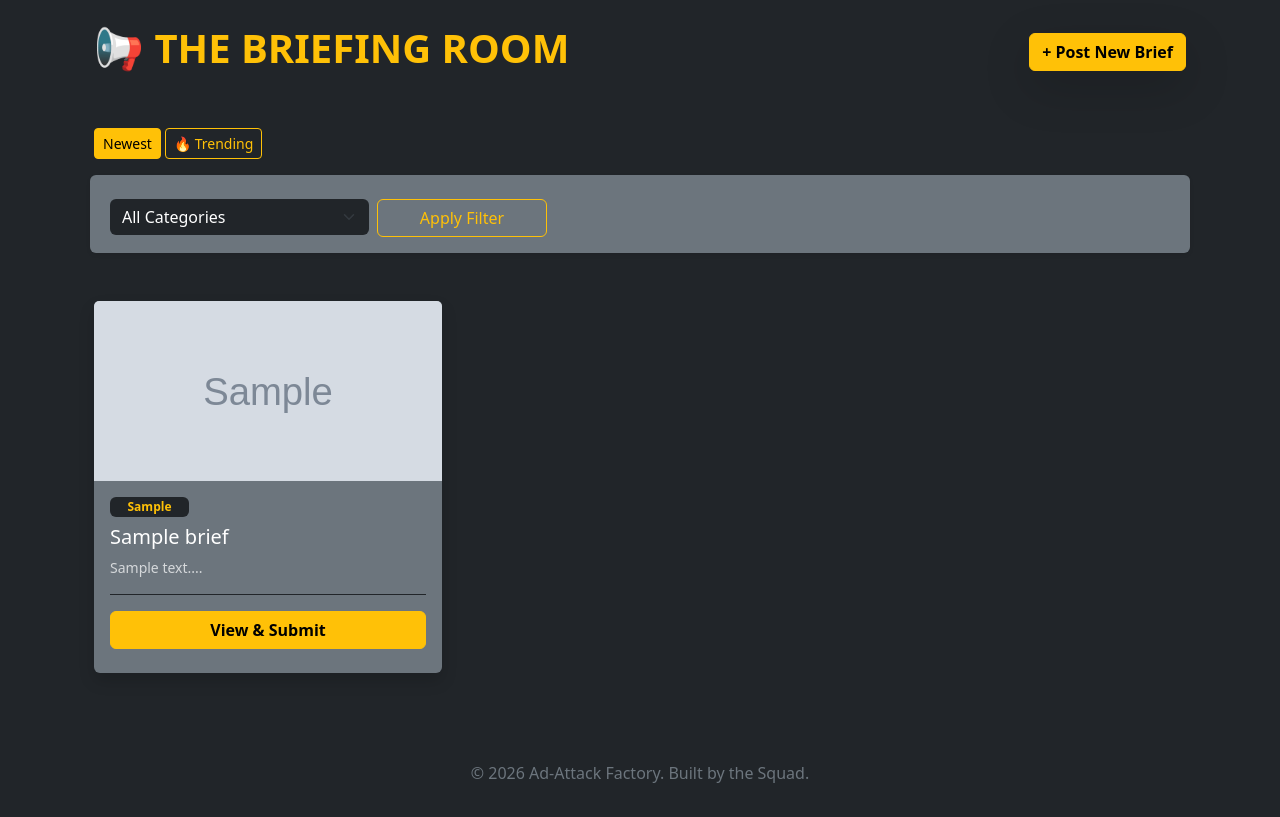
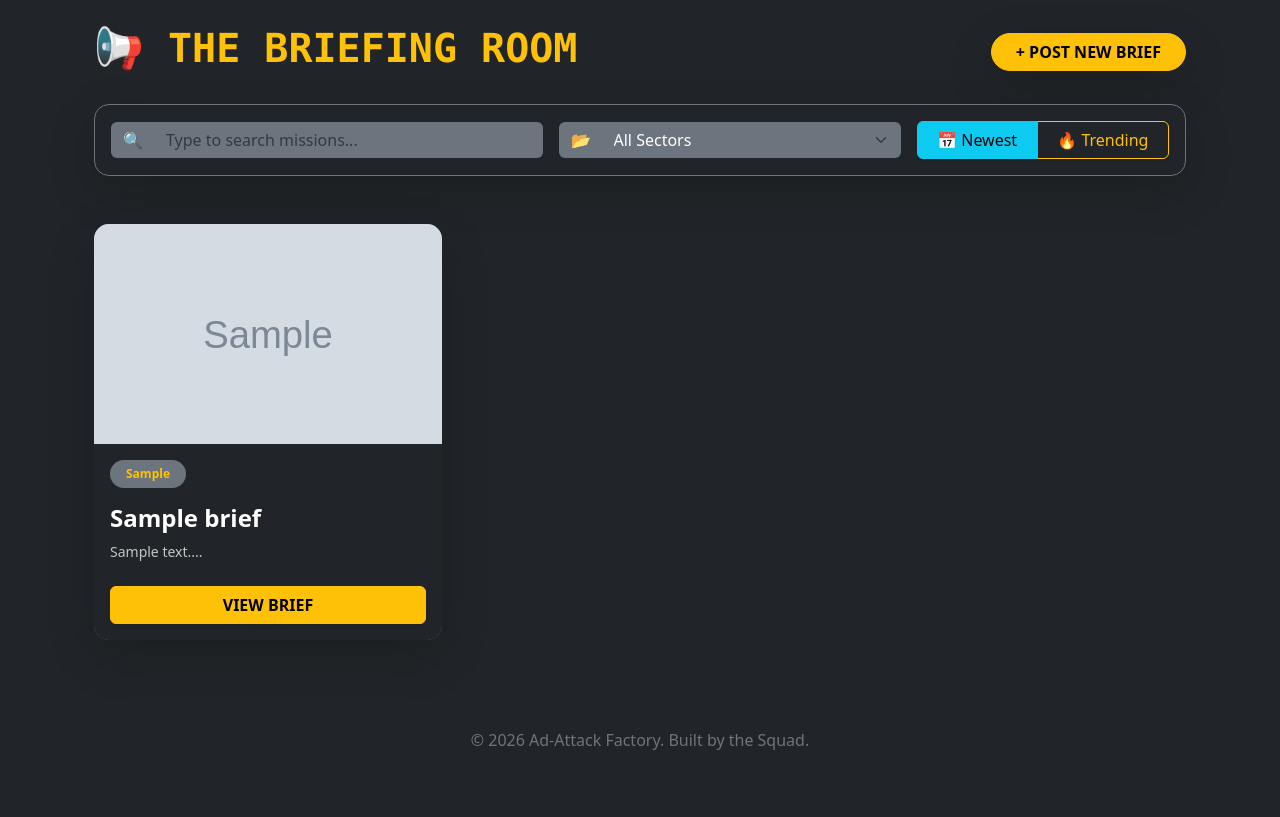
Before and after one commit to MobBlackStar/Ad-Attack, a PHP site: page /brief in a window 1280 px wide. Shown: the part 56-873 px from the top of the page. After the commit the page ends 806 px from the top, so only its background shows below. Run offline with PHP 8.4, Linux system fonts and the light colour scheme; tables that the repository leaves empty hold one stand-in row (values such as "Sample post"); grey boxes marked "Sample" are stand-in pictures.

Commit message:
Architect: Stable Checkpoint before Cyberpunk Overhaul

```diff
--- a/app/Controllers/BriefController.php
+++ b/app/Controllers/BriefController.php
@@ -5,41 +5,50 @@ use App\Core\Controller;
 use App\Core\Session;
 use App\Core\Auth;
 use App\Models\Brief;
-use App\Models\Ad; // Fedi: Added this so the 'show' method knows what an Ad is!
+use App\Models\Ad;
 
 class BriefController extends Controller {
 
-    // TEAM: Moataz here. This is the "Lobby".
-    // Fedi here, uh we had a bug and its fixed now
+    // TEAM: The Lobby. Now handles Search, Filter, Sort, AND Pagination!
     public function index() {
         $model = new Brief();
-        $sort = $_GET['sort'] ?? 'newest'; // TEAM: Default to newest
 
-        if ($sort == 'trending') {
-            $briefs = $model->findAllTrending();
-        } else {
-            $briefs = $model->findAll(); // Assuming findAll sorts by date desc
-        }
+        $category = $_GET['cat'] ?? 'All';
+        $sort = $_GET['sort'] ?? 'newest';
+        $search = $_GET['search'] ?? '';
 
-        $this->view('briefs/index', [
-            'title'  => 'Briefing Room',
-            'briefs' => $briefs,
-            'currentSort' => $sort
+        // --- PAGINATION MATH ---
+        $page = isset($_GET['page']) && is_numeric($_GET['page']) ? (int)$_GET['page'] : 1;
+        $limit = 6; // Show 6 Briefs per page
+        $offset = ($page - 1) * $limit;
+
+        // Fedi: Ask the warehouse for the total count so we can draw the page buttons
+        $totalBriefs = $model->getTotalFiltered($category, $search);
+        $totalPages = ceil($totalBriefs / $limit);
+
+        // Fedi: Grab the exact 6 briefs for this specific page
+        $briefs = $model->getFilteredBriefs($category, $sort, $search, $limit, $offset);
+
+        $this->view('briefs/index',[
+            'title'           => 'Ad-Attack | Briefing Room',
+            'briefs'          => $briefs,
+            'currentCategory' => $category,
+            'currentSort'     => $sort,
+            'currentSearch'   => $search,
+            'currentPage'     => $page,
+            'totalPages'      => $totalPages
         ]);
     }
 
     public function create() {
-        // Donyes: The bouncer is active! You need a badge to post.
         Auth::requireLogin();
-        $this->view('briefs/create', ['title' => 'Ad-Attack | New Brief']);
+        $this->view('briefs/create',['title' => 'Ad-Attack | New Brief']);
     }
 
     public function store() {
         Auth::requireLogin();
-
-        // SECURITY: Fedi's Secret Handshake (CSRF)
         if (!Session::checkCSRF($_POST['csrf_token'] ?? '')) {
-            die("Security Error: Invalid Handshake. Go back to the shadow realm.");
+            die("Security Error: Invalid Handshake.");
         }
 
         $model = new Brief();
@@ -51,7 +60,7 @@ class BriefController extends Controller {
 
         if (move_uploaded_file($_FILES['brief_image']['tmp_name'], $destination)) {
             $model->saveBrief([
-                'agency_id'   => Auth::id(), // TEAM: Using real ID now! No more Agency #1.
+                'agency_id'   => Auth::id(),
                 'title'       => $_POST['title'],
                 'description' => $_POST['description'],
                 'category'    => $_POST['category'],
@@ -62,16 +71,16 @@ class BriefController extends Controller {
             Session::flash('message', 'Challenge Launched! Let the attacks begin! 🚀');
             header('Location: ' . BASE_URL . '/brief');
             exit();
+        } else {
+            die("Upload failed.");
         }
     }
 
-    // TEAM: Moataz worked on the Detail page, Fedi linked Sarra's ads to it!
     public function show($id) {
         $model = new Brief();
         $brief = $model->find($id);
         if (!$brief) { die("This brief has been shredded or never existed."); }
 
-        // TEAM: Architect Magic - Pulling the Ads and checking the Voting status
         $adModel = new Ad();
         $voteModel = new \App\Models\Vote();
         $ads = $adModel->getByBriefWithAgency($id);
@@ -81,20 +90,18 @@ class BriefController extends Controller {
             $ad->has_voted = Session::isLoggedIn() ? $voteModel->hasVoted($ad->id, Auth::id()) : false;
         }
 
-        $this->view('briefs/show', [
+        $this->view('briefs/show',[
             'title' => $brief->title,
             'brief' => $brief,
-            'ads'   => $ads // Fedi's glue logic
+            'ads'   => $ads
         ]);
     }
 
-    // TEAM: Moataz's "Shredder" Action.
     public function delete($id) {
         Auth::requireLogin();
         $model = new Brief();
         $brief = $model->find($id);
 
-        // SECURITY: Only the owner (or the Overlord Admin) can shred this!
         if ($brief && ($brief->agency_id == Auth::id() || Auth::id() == 1)) {
             $model->delete($id);
             Session::flash('message', 'Challenge shredded and deleted! 🗑️');
@@ -102,9 +109,9 @@ class BriefController extends Controller {
             Session::flash('message', 'Access Denied: You cannot destroy someone else\'s work.');
         }
         header('Location: ' . BASE_URL . '/brief');
+        exit();
     }
 
-    // TEAM: Moataz's Edit Room
     public function edit($id) {
         Auth::requireLogin();
         $model = new Brief();
@@ -114,19 +121,18 @@ class BriefController extends Controller {
             die("Error: You do not have permission to edit this blueprint.");
         }
 
-        $this->view('briefs/edit', [
+        $this->view('briefs/edit',[
             'title' => 'Edit Brief: ' . $brief->title,
             'brief' => $brief
         ]);
     }
 
-    // TEAM: Processing the blueprint changes (The Update)
     public function update($id) {
         Auth::requireLogin();
         if (!Session::checkCSRF($_POST['csrf_token'] ?? '')) die("CSRF Error");
 
         $model = new Brief();
-        $data = [
+        $data =[
             'title'       => $_POST['title'],
             'description' => $_POST['description'],
             'category'    => $_POST['category'],
--- a/app/Models/Brief.php
+++ b/app/Models/Brief.php
@@ -1,55 +1,81 @@
 <?php
 namespace App\Models;
-
 use App\Core\Model;
 
-// TEAM: Moataz here. This is our Warehouse Worker for challenges.
-// I've added functions to Edit, Delete, and Filter our data.
 class Brief extends Model {
-
-    // TEAM: Moataz - This is the "Trending" logic.
-    // It sorts briefs by the total number of votes their ads have received.
-    public function findAllTrending() {
-        $sql = "SELECT b.*, COUNT(v.id) as vote_total
-                FROM briefs b
-                LEFT JOIN ads a ON b.id = a.brief_id
-                LEFT JOIN votes v ON a.id = v.ad_id
-                GROUP BY b.id
-                ORDER BY vote_total DESC";
-        return $this->db->query($sql)->fetchAll();
-    }
-
     protected $table = 'briefs';
 
-    // TEAM: Save a brand new challenge
     public function saveBrief($data) {
         $sql = "INSERT INTO briefs (agency_id, title, description, category, image, deadline)
                 VALUES (:agency_id, :title, :description, :category, :image, :deadline)";
-
-        $stmt = $this->db->prepare($sql);
-        return $stmt->execute($data);
+        return $this->db->prepare($sql)->execute($data);
     }
 
-    // TEAM: The Shredder - Delete a challenge from the cabinet
-    public function deleteBrief($id) {
-        $stmt = $this->db->prepare("DELETE FROM briefs WHERE id = :id");
-        return $stmt->execute(['id' => $id]);
-    }
-
-    // TEAM: The Update Logic - Modify an existing challenge
     public function updateBrief($id, $data) {
         $sql = "UPDATE briefs SET title = :title, description = :description,
                 category = :category, deadline = :deadline WHERE id = :id";
-
-        $data['id'] = $id; // Add the ID to our data package
-        $stmt = $this->db->prepare($sql);
-        return $stmt->execute($data);
+        $data['id'] = $id;
+        return $this->db->prepare($sql)->execute($data);
     }
 
-    // TEAM: The Filter - Grabs only the challenges from a specific category
-    public function findByCategory($category) {
-        $stmt = $this->db->prepare("SELECT * FROM briefs WHERE category = :cat ORDER BY id DESC");
-        $stmt->execute(['cat' => $category]);
+    // TEAM: Fedi - Added LIMIT and OFFSET for Dynamic Pagination!
+    public function getFilteredBriefs($category = 'All', $sort = 'newest', $keyword = '', $limit = 6, $offset = 0) {
+        $sql = "SELECT b.*, COUNT(v.id) as vote_count
+                FROM briefs b
+                LEFT JOIN ads a ON b.id = a.brief_id
+                LEFT JOIN votes v ON a.id = v.ad_id";
+
+        $params = [];
+        $conditions =[];
+
+        if ($category !== 'All' && !empty($category)) {
+            $conditions[] = "b.category = :cat";
+            $params['cat'] = $category;
+        }
+        if (!empty($keyword)) {
+            $conditions[] = "(b.title LIKE :key OR b.description LIKE :key)";
+            $params['key'] = "%$keyword%";
+        }
+        if (!empty($conditions)) {
+            $sql .= " WHERE " . implode(" AND ", $conditions);
+        }
+
+        $sql .= " GROUP BY b.id";
+
+        if ($sort === 'trending') {
+            $sql .= " ORDER BY vote_count DESC, b.id DESC";
+        } else {
+            $sql .= " ORDER BY b.id DESC";
+        }
+
+        // THE PAGINATION MAGIC
+        $sql .= " LIMIT " . (int)$limit . " OFFSET " . (int)$offset;
+
+        $stmt = $this->db->prepare($sql);
+        $stmt->execute($params);
         return $stmt->fetchAll();
     }
+
+    // TEAM: Fedi - We need to count how many total items exist so we know how many pages to draw!
+    public function getTotalFiltered($category = 'All', $keyword = '') {
+        $sql = "SELECT COUNT(*) as total FROM briefs";
+        $params =[];
+        $conditions = [];
+
+        if ($category !== 'All' && !empty($category)) {
+            $conditions[] = "category = :cat";
+            $params['cat'] = $category;
+        }
+        if (!empty($keyword)) {
+            $conditions[] = "(title LIKE :key OR description LIKE :key)";
+            $params['key'] = "%$keyword%";
+        }
+        if (!empty($conditions)) {
+            $sql .= " WHERE " . implode(" AND ", $conditions);
+        }
+
+        $stmt = $this->db->prepare($sql);
+        $stmt->execute($params);
+        return $stmt->fetch()->total ?? 0;
+    }
 }
--- a/app/Views/briefs/index.php
+++ b/app/Views/briefs/index.php
@@ -2,86 +2,117 @@
 
 <div class="container mt-4">
     <!-- TEAM: The Top Bar -->
-    <div class="d-flex justify-content-between align-items-center mb-5">
-        <h1 class="text-warning fw-bold">📢 THE BRIEFING ROOM</h1>
-        <a href="<?= BASE_URL ?>/brief/create" class="btn btn-warning shadow-lg fw-bold">+ Post New Brief</a>
+    <div class="d-flex justify-content-between align-items-center mb-4">
+        <h1 class="text-warning fw-bold font-monospace">📢 THE BRIEFING ROOM</h1>
+        <a href="<?= BASE_URL ?>/brief/create" class="btn btn-warning shadow-lg fw-bold rounded-pill px-4">+ POST NEW BRIEF</a>
     </div>
 
-    <!-- TEAM: The Category Filter -->
+    <!-- TEAM: The "Telepathic" Control Panel -->
+    <form id="filterForm" action="<?= BASE_URL ?>/brief" method="GET" class="card bg-dark p-3 mb-5 border border-secondary shadow-lg" style="border-radius: 15px;">
+        <div class="row g-3 align-items-center">
 
-    <div class="mb-4">
-    <a href="<?= BASE_URL ?>/brief?sort=newest" class="btn btn-sm <?= ($currentSort == 'newest') ? 'btn-warning' : 'btn-outline-warning' ?>">Newest</a>
-    <a href="<?= BASE_URL ?>/brief?sort=trending" class="btn btn-sm <?= ($currentSort == 'trending') ? 'btn-warning' : 'btn-outline-warning' ?>">🔥 Trending</a>
+            <!-- 1. Auto-Search Bar -->
+            <div class="col-md-5">
+                <div class="input-group">
+                    <span class="input-group-text bg-secondary border-0 text-warning">🔍</span>
+                    <input type="text" name="search" id="searchInput" class="form-control bg-secondary text-white border-0"
+                           placeholder="Type to search missions..." value="<?= htmlspecialchars($currentSearch ?? '') ?>">
                 </div>
-    <form action="<?= BASE_URL ?>/brief" method="GET" class="row g-2 mb-5 bg-secondary p-3 rounded shadow-sm">
-        <div class="col-md-3">
-            <select name="category" class="form-select bg-dark text-white border-0">
-                <option value="All" <?= ($currentCategory ?? '') == 'All' ? 'selected' : '' ?>>All Categories</option>
-                <option value="Tech" <?= ($currentCategory ?? '') == 'Tech' ? 'selected' : '' ?>>Tech</option>
-                <option value="Food" <?= ($currentCategory ?? '') == 'Food' ? 'selected' : '' ?>>Food</option>
-                <option value="Absurd" <?= ($currentCategory ?? '') == 'Absurd' ? 'selected' : '' ?>>Absurd</option>
+            </div>
+
+            <!-- 2. Category Dropdown -->
+            <div class="col-md-4">
+                <div class="input-group">
+                    <span class="input-group-text bg-secondary border-0 text-info">📂</span>
+                    <select name="cat" class="form-select bg-secondary text-white border-0" onchange="this.form.submit()">
+                        <option value="All" <?= ($currentCategory == 'All') ? 'selected' : '' ?>>All Sectors</option>
+                        <option value="Tech" <?= ($currentCategory == 'Tech') ? 'selected' : '' ?>>Tech</option>
+                        <option value="Food" <?= ($currentCategory == 'Food') ? 'selected' : '' ?>>Food</option>
+                        <option value="Absurd" <?= ($currentCategory == 'Absurd') ? 'selected' : '' ?>>Absurd</option>
+                        <option value="Luxury" <?= ($currentCategory == 'Luxury') ? 'selected' : '' ?>>Luxury</option>
                     </select>
                 </div>
-        <div class="col-md-2">
-            <button type="submit" class="btn btn-outline-warning w-100">Apply Filter</button>
+            </div>
+
+            <!-- 3. Sort Buttons (Sleek Pills) -->
+            <div class="col-md-3">
+                <div class="btn-group w-100 shadow-sm" role="group">
+                    <input type="radio" class="btn-check" name="sort" value="newest" id="sortNew" <?= ($currentSort == 'newest') ? 'checked' : '' ?> onchange="this.form.submit()">
+                    <label class="btn btn-outline-info" for="sortNew">📅 Newest</label>
+
+                    <input type="radio" class="btn-check" name="sort" value="trending" id="sortTrend" <?= ($currentSort == 'trending') ? 'checked' : '' ?> onchange="this.form.submit()">
+                    <label class="btn btn-outline-warning" for="sortTrend">🔥 Trending</label>
+                </div>
+            </div>
+
+            <!-- Notice: The "Update" button is GONE. The JS handles it now! -->
         </div>
     </form>
 
-    <!-- TEAM: Flash Messages (Error/Success) -->
+    <!-- TEAM: Flash Messages -->
     <?php if($msg = \App\Core\Session::flash('success')): ?>
-        <div class="alert alert-success border-0 mb-4"><?= $msg ?></div>
+        <div class="alert alert-success border-0 mb-4 rounded-pill text-center fw-bold shadow-sm"><?= $msg ?></div>
     <?php endif; ?>
     <?php if($msg = \App\Core\Session::flash('message')): ?>
-        <div class="alert alert-info border-0 mb-4"><?= $msg ?></div>
+        <div class="alert alert-info border-0 mb-4 rounded-pill text-center fw-bold shadow-sm"><?= $msg ?></div>
     <?php endif; ?>
 
+    <!-- The Briefs Grid -->
     <div class="row">
         <?php if(empty($briefs)): ?>
-            <div class="col-12 text-center text-muted">No challenges found in this category.</div>
+            <div class="col-12 text-center py-5">
+                <h3 class="text-muted font-monospace">No missions detected in this sector.</h3>
+                <a href="<?= BASE_URL ?>/brief" class="btn btn-outline-warning mt-3 rounded-pill px-4">Reset Radar</a>
+            </div>
         <?php else: ?>
             <?php foreach($briefs as $brief): ?>
                 <div class="col-md-4 mb-4">
-                    <div class="card bg-secondary h-100 border-0 shadow">
-                        <img src="<?= BASE_URL ?>/assets/uploads/<?= $brief->image ?>" class="card-img-top" style="height: 180px; object-fit: cover;">
-                        <div class="card-body d-flex flex-column">
-                            <span class="badge bg-dark text-warning mb-2 w-25"><?= $brief->category ?></span>
-                            <h5 class="card-title text-white"><?= htmlspecialchars($brief->title) ?></h5>
-                            <p class="card-text text-light small opacity-75"><?= substr(htmlspecialchars($brief->description), 0, 80) ?>...</p>
+                    <div class="card bg-secondary h-100 border-0 shadow-lg position-relative" style="border-radius: 15px; overflow: hidden;">
 
-                            <!-- THE ACTION BOX -->
-                            <div class="mt-auto pt-3 border-top border-dark">
-                                <a href="<?= BASE_URL ?>/brief/show/<?= $brief->id ?>" class="btn btn-warning w-100 mb-2 fw-bold">View & Submit</a>
+                        <!-- Delete Button (Owner Only) -->
+                        <?php if($brief->agency_id == \App\Core\Auth::id() || \App\Core\Auth::id() == 1): ?>
+                            <button type="button" class="btn btn-danger btn-sm position-absolute top-0 end-0 m-2 shadow"
+                                    style="z-index: 10; border-radius: 50%; width: 35px; height: 35px;"
+                                    data-bs-toggle="modal" data-bs-target="#deleteModal-<?= $brief->id ?>">🗑️</button>
 
-                                <!-- MOATAZ: HERE IS THE SHREDDER (Delete) AND EDIT BUTTONS! -->
-                                <!-- SECURITY: Only show these if the logged-in user OWNS the brief (or is Admin) -->
-                                <?php if(\App\Core\Auth::id() == $brief->agency_id || \App\Core\Auth::id() == 1): ?>
-                                    <div class="d-flex gap-2">
-                                        <a href="<?= BASE_URL ?>/brief/edit/<?= $brief->id ?>" class="btn btn-sm btn-info w-50">Edit</a>
-
-                                        <!-- The Modal Trigger (Replaces the ugly confirm popup) -->
-                                        <button type="button" class="btn btn-sm btn-danger w-50" data-bs-toggle="modal" data-bs-target="#deleteModal-<?= $brief->id ?>">
-                                            Delete
-                                        </button>
-                                    </div>
-
-                                    <!-- THE MODAL (Hidden by default) -->
+                             <!-- Modal included here -->
                              <div class="modal fade" id="deleteModal-<?= $brief->id ?>" tabindex="-1" aria-hidden="true">
                                 <div class="modal-dialog modal-dialog-centered">
-                                            <div class="modal-content bg-dark text-white border-warning">
+                                    <div class="modal-content bg-dark text-white border-danger shadow-lg">
                                         <div class="modal-header border-secondary">
-                                                    <h5 class="modal-title text-warning">Confirm Shredding</h5>
+                                            <h5 class="modal-title text-danger fw-bold">Confirm Incineration</h5>
                                             <button type="button" class="btn-close btn-close-white" data-bs-dismiss="modal"></button>
                                         </div>
-                                                <div class="modal-body">
-                                                    Team: Are you sure you want to <strong>SHRED</strong> "<?= htmlspecialchars($brief->title) ?>"?
+                                        <div class="modal-body text-center p-4">
+                                            <h1 class="display-1">🔥</h1>
+                                            <p class="mt-3">Are you sure you want to completely erase the mission <strong>"<?= htmlspecialchars($brief->title) ?>"</strong>?</p>
                                         </div>
-                                                <div class="modal-footer border-secondary">
-                                                    <button type="button" class="btn btn-secondary" data-bs-dismiss="modal">Cancel</button>
-                                                    <a href="<?= BASE_URL ?>/brief/delete/<?= $brief->id ?>" class="btn btn-danger fw-bold">Yes, Shred It</a>
+                                        <div class="modal-footer border-secondary justify-content-center">
+                                            <button type="button" class="btn btn-outline-light px-4" data-bs-dismiss="modal">Cancel</button>
+                                            <a href="<?= BASE_URL ?>/brief/delete/<?= $brief->id ?>" class="btn btn-danger fw-bold px-4 shadow">ERASE FOREVER</a>
                                         </div>
                                     </div>
                                 </div>
                             </div>
+                        <?php endif; ?>
+
+                        <img src="<?= BASE_URL ?>/assets/uploads/<?= $brief->image ?>" class="card-img-top" style="height: 220px; object-fit: cover;">
+
+                        <div class="card-body d-flex flex-column bg-dark">
+                            <div class="d-flex justify-content-between align-items-center mb-3">
+                                <span class="badge bg-secondary text-warning px-3 py-2 rounded-pill"><?= $brief->category ?></span>
+                                <!-- Show Vote Count if Trending -->
+                                <?php if($currentSort == 'trending'): ?>
+                                    <span class="badge bg-warning text-dark px-3 py-2 rounded-pill shadow-sm">🔥 <?= $brief->vote_count ?? 0 ?> Qi</span>
+                                <?php endif; ?>
+                            </div>
+                            <h4 class="card-title text-white fw-bold"><?= htmlspecialchars($brief->title) ?></h4>
+                            <p class="card-text text-light small opacity-75 mb-4"><?= substr(htmlspecialchars($brief->description), 0, 85) ?>...</p>
+
+                            <div class="mt-auto d-flex gap-2">
+                                <a href="<?= BASE_URL ?>/brief/show/<?= $brief->id ?>" class="btn btn-warning w-100 fw-bold shadow-sm">VIEW BRIEF</a>
+                                <?php if($brief->agency_id == \App\Core\Auth::id()): ?>
+                                    <a href="<?= BASE_URL ?>/brief/edit/<?= $brief->id ?>" class="btn btn-info shadow-sm" title="Edit Brief">✏️</a>
                                 <?php endif; ?>
                             </div>
                         </div>
@@ -92,4 +123,63 @@
     </div>
 </div>
 
+<!-- ARCHITECT MAGIC: The Telepathic Search Script -->
+<script>
+document.addEventListener("DOMContentLoaded", function() {
+    const searchInput = document.getElementById('searchInput');
+    const filterForm = document.getElementById('filterForm');
+
+    // 1. The Focus Restoration Trick
+    // When the page reloads, put the blinking cursor back at the end of the text
+    if (searchInput.value) {
+        const val = searchInput.value;
+        searchInput.focus();
+        searchInput.value = '';
+        searchInput.value = val;
+    }
+
+    // 2. The Debouncer (Waits 800ms after you stop typing to submit)
+    let typingTimer;
+    searchInput.addEventListener('input', function() {
+        clearTimeout(typingTimer);
+        typingTimer = setTimeout(function() {
+            filterForm.submit();
+        }, 800);
+    });
+});
+</script>
+ <!-- THE PAGINATION BAR -->
+    <?php if($totalPages > 1): ?>
+        <nav aria-label="Brief navigation" class="mt-5">
+            <ul class="pagination justify-content-center">
+
+                <!-- Previous Button -->
+                <li class="page-item <?= ($currentPage <= 1) ? 'disabled' : '' ?>">
+                    <a class="page-link bg-dark text-warning border-secondary"
+                       href="<?= BASE_URL ?>/brief?cat=<?= $currentCategory ?>&sort=<?= $currentSort ?>&search=<?= urlencode($currentSearch) ?>&page=<?= $currentPage - 1 ?>">
+                       Previous
+                    </a>
+                </li>
+
+                <!-- Page Numbers -->
+                <?php for($i = 1; $i <= $totalPages; $i++): ?>
+                    <li class="page-item <?= ($currentPage == $i) ? 'active' : '' ?>">
+                        <a class="page-link <?= ($currentPage == $i) ? 'bg-warning text-dark border-warning fw-bold' : 'bg-dark text-light border-secondary' ?>"
+                           href="<?= BASE_URL ?>/brief?cat=<?= $currentCategory ?>&sort=<?= $currentSort ?>&search=<?= urlencode($currentSearch) ?>&page=<?= $i ?>">
+                           <?= $i ?>
+                        </a>
+                    </li>
+                <?php endfor; ?>
+
+                <!-- Next Button -->
+                <li class="page-item <?= ($currentPage >= $totalPages) ? 'disabled' : '' ?>">
+                    <a class="page-link bg-dark text-warning border-secondary"
+                       href="<?= BASE_URL ?>/brief?cat=<?= $currentCategory ?>&sort=<?= $currentSort ?>&search=<?= urlencode($currentSearch) ?>&page=<?= $currentPage + 1 ?>">
+                       Next
+                    </a>
+                </li>
+
+            </ul>
+        </nav>
+    <?php endif; ?>
 <?php require '../app/Views/partials/footer.php'; ?>
```
Also changed, not shown: app/Controllers/AdController.php (+30 -0 lines), app/Models/Ad.php (+7 -0 lines), app/Views/ads/edit.php (added, +25 -0 lines), app/Views/ads/show.php (+16 -1 lines), public/assets/uploads/1772578695_01JRPWTRQMC0YJ00MZVXN4W00C-optimized.webp (added). Lines whose indentation alone changed are shown as unchanged.
